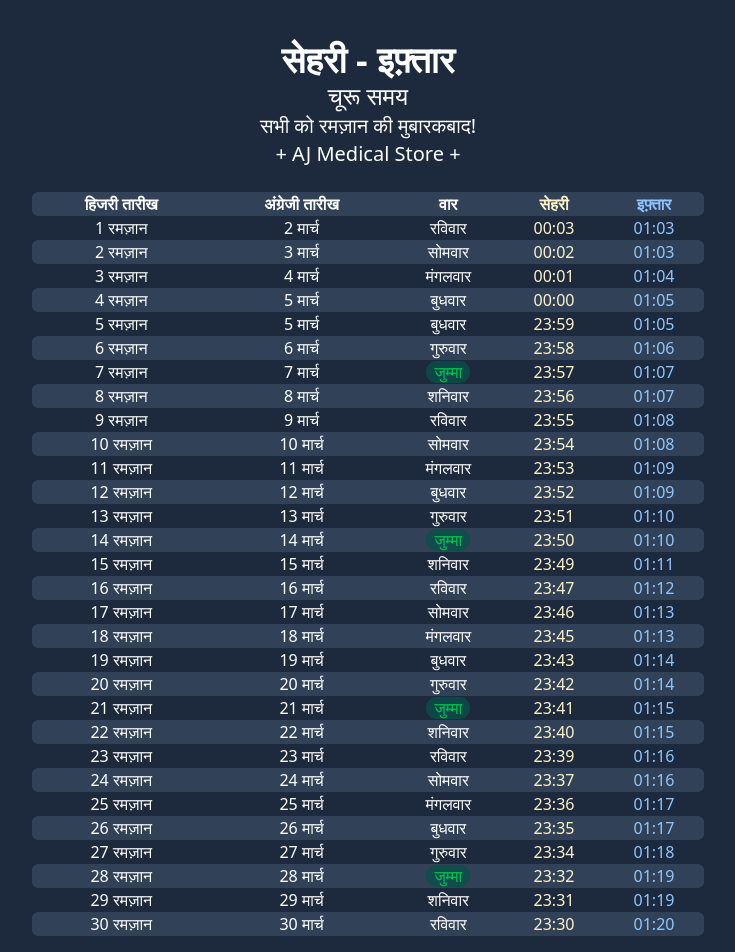
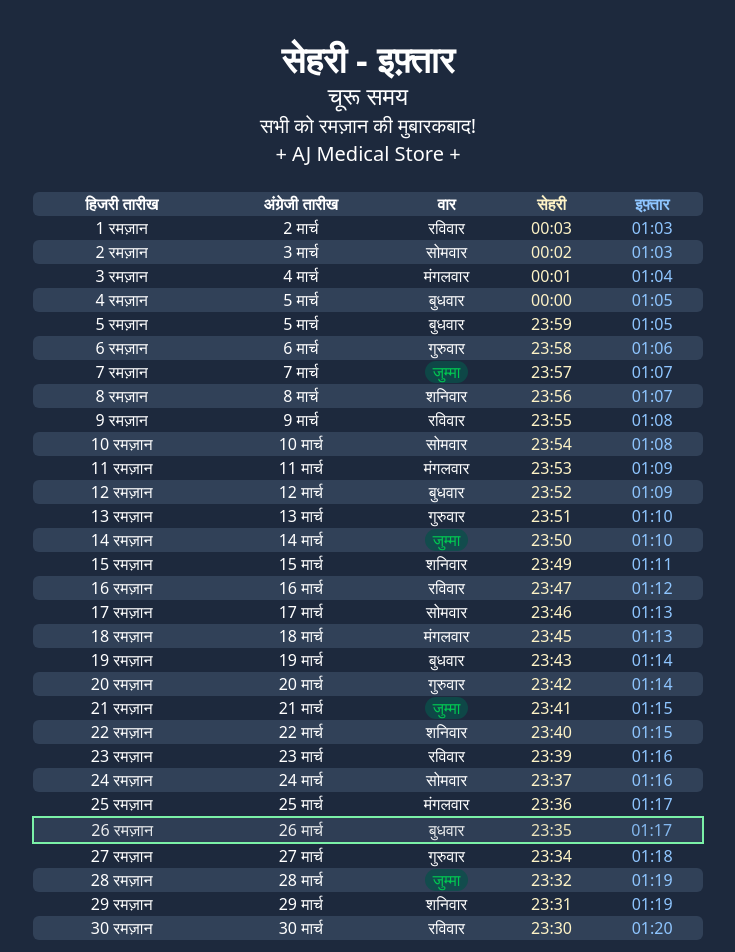
Before and after one commit to syeduroojkamal/churu-sehri-iftar-2025, a React (Vite) app: page / in a window 1280 px wide. Shown: the top 952 px of the page, without its empty margins (272-1007 px from the left). Built offline with nearby package versions, Linux system fonts and the light colour scheme.

Commit message:
fix: highlight today's date in the table with a border and animation

```diff
--- a/src/components/Main.tsx
+++ b/src/components/Main.tsx
@@ -151,6 +151,8 @@ const dates = [
   },
 ];
 
+const today = new Date().getDate();
+
 const padZero = (input: string) => {
   if (input.length === 1) return "0" + input;
   return input;
@@ -224,7 +226,14 @@ const Main = () => {
         </thead>
         <tbody>
           {dates.map((day, index) => (
-            <tr key={index} className="even:bg-slate-700">
+            <tr
+              key={index}
+              className={
+                today === day.sehri.getDate()
+                  ? "even:bg-slate-700 border-2 border-green-300 animate-pulse"
+                  : "even:bg-slate-700"
+              }
+            >
               <td className="rounded-l-md">
                 {(index + 1).toString() + " रमज़ान"}
               </td>
```
